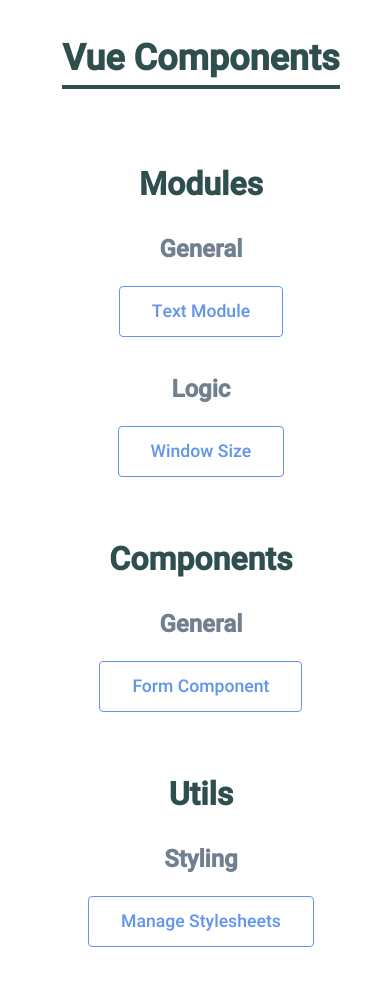
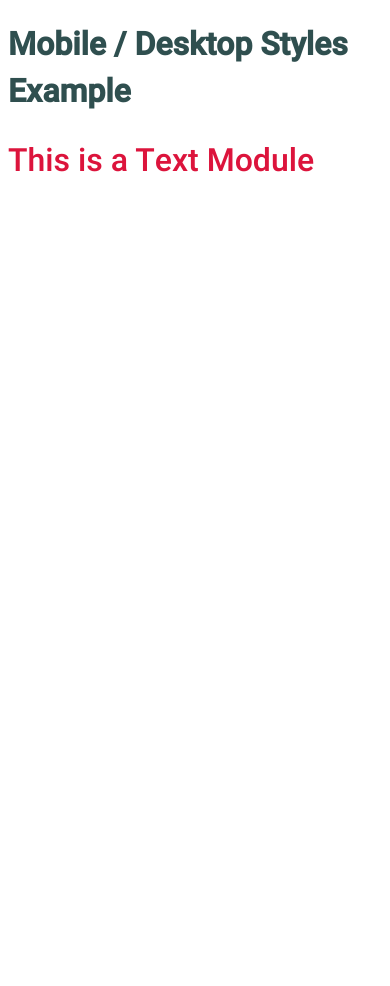
Before and after one commit to aclarke211/vue-tools, a Vue app: page /components/general/mobile-desktop-styles-examples in a window 390 px wide. Shown: the top 986 px of the page. After the commit the page ends 844 px from the top, so only its background shows below. Built offline with nearby package versions, Linux system fonts and the light colour scheme.

Commit message:
Mobile / Desktop styles example (using props).

```diff
--- a/src/components/FormComponent.vue
+++ b/src/components/MobileDesktopStylesExample.vue
@@ -1,10 +1,10 @@
 <template>
   <div class="vc form">
-    <WindowSize  :showValues="true"
+    <h1>Mobile / Desktop Styles Example</h1>
+    <TextModule :text="'This is a Text Module'" :textStyles="dynamicTextStyles"  />
+
+    <WindowSize  :showValues="false"
       :calculateSizes="true" @dimensions="(event) => { this.windowDimensions = event }" />
-    <h1>This is a Form Component.</h1>
-    <TextModule :text="'This is the text'" :textStyles="dynamicTextStyles"  />
-
   </div>
 </template>
 
--- a/src/router.js
+++ b/src/router.js
@@ -24,9 +24,9 @@ const moduleRoutes = [
 
 const componentRoutes = [
   {
-    path: '/components/general/form',
-    name: 'formComponent',
-    component: () => import(/* webpackChunkName: "FormComponent" */ './components/FormComponent.vue'),
+    path: '/components/general/mobile-desktop-styles-examples',
+    name: 'mobileDesktopStylesExample',
+    component: () => import(/* webpackChunkName: "MobileDesktopStylesExample" */ './components/MobileDesktopStylesExample.vue'),
   },
 ];
 
```
